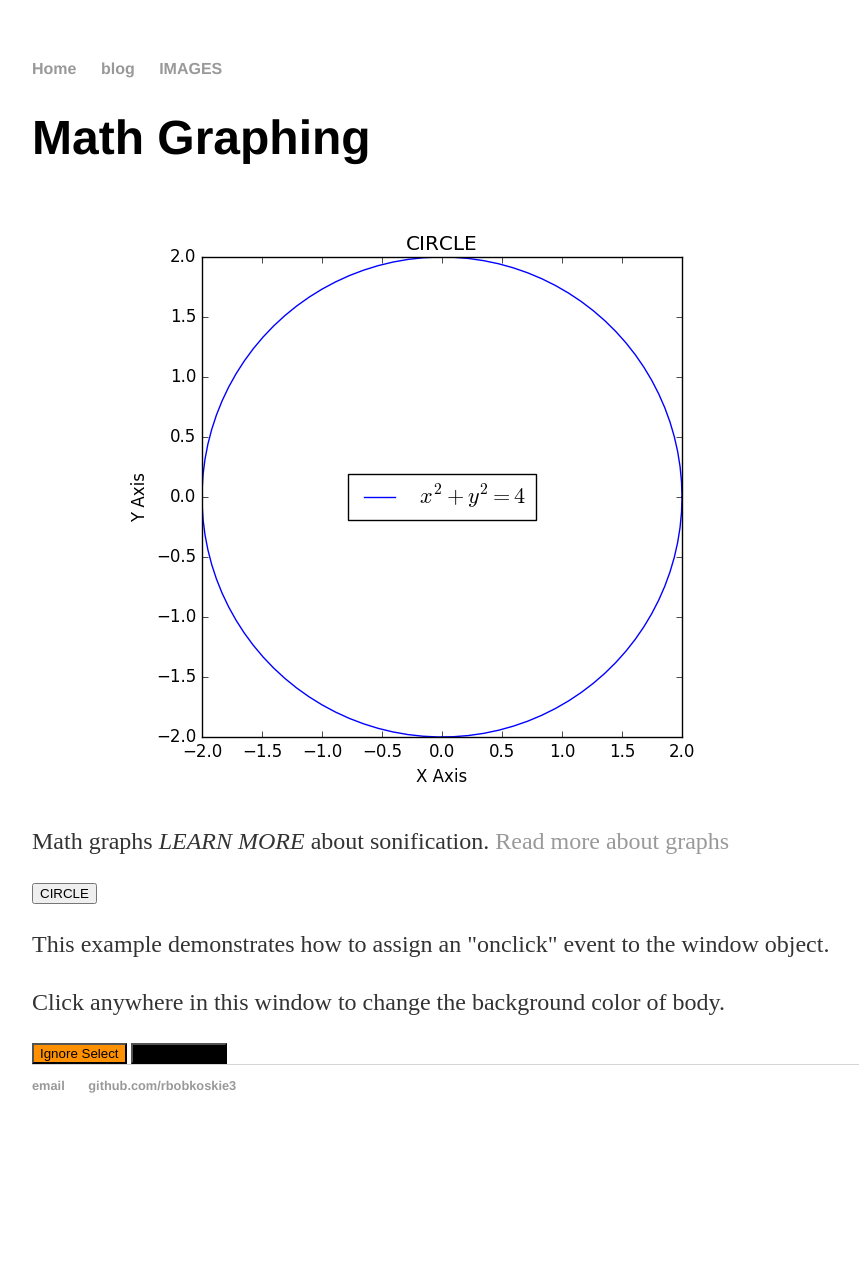
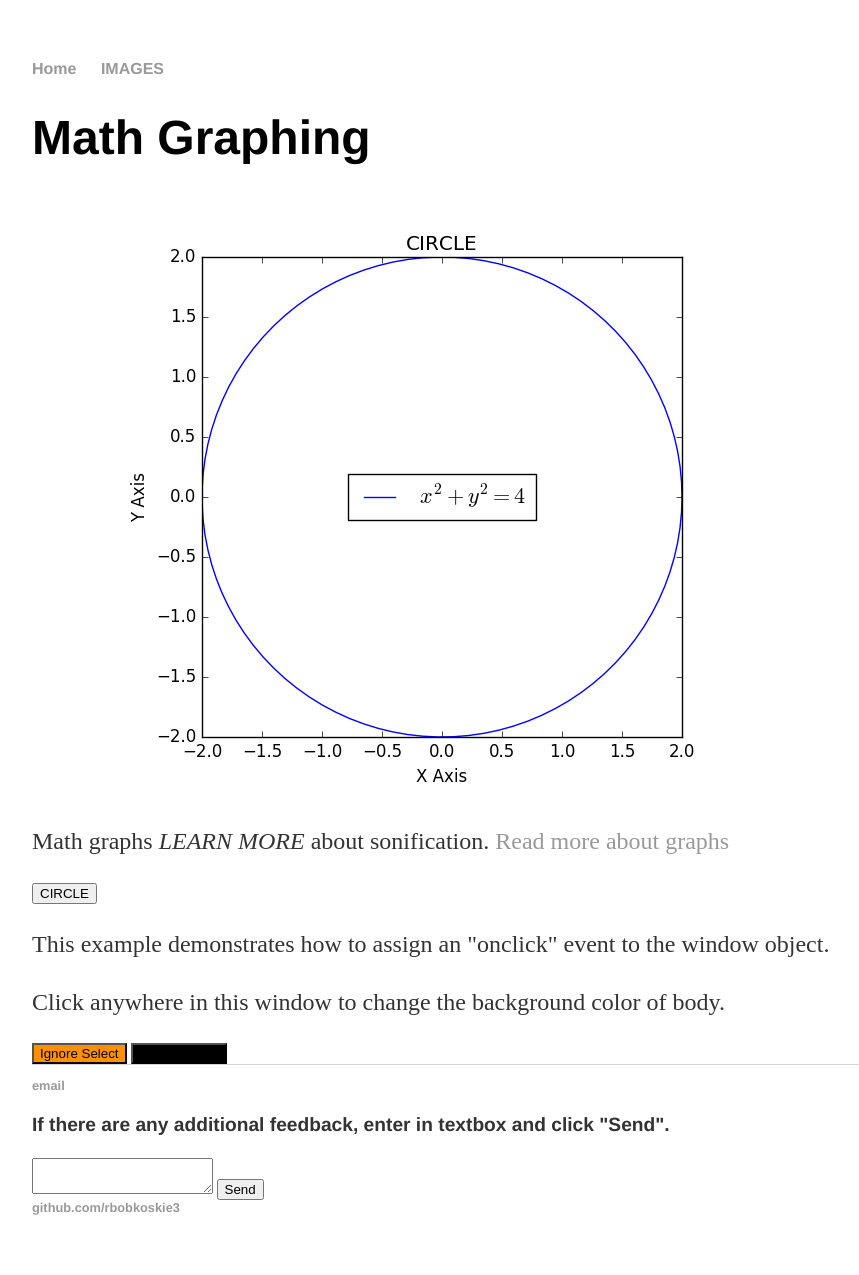
Before and after one commit to rbobkoskie3/rbobkoskie3.github.io, a Jekyll site: the page built from index.html, in a window 1280 px wide. Shown: the whole page, without its empty margins (160-1019 px from the left). Built offline with Jekyll 4.4.1, drawn with Linux system fonts in a browser that asks for light colours; before the commit the page ends 1153 px from its top, so only the background shows below that.

Commit message:
Update default.html

```diff
--- a/_layouts/default.html
+++ b/_layouts/default.html
@@ -9,7 +9,6 @@
 			<nav>
 	    		<ul>
 	        		<li><a href="/">Home</a></li>
-		        	<li><a href="/blog">blog</a></li>
 	        		<li><a href="/images">IMAGES</a></li>
 	    		</ul>
 			</nav>
@@ -21,6 +20,11 @@
 			<footer>
 	    		<ul>
 	        		<li><a href="mailto:rbobkoskie3@gatech.edu">email</a></li>
+				<p>If there are any additional feedback, enter in textbox and click "Send".</p>
+				<form action="mailto:rbobkoskie3@gatech.edu" method="GET">
+					<textarea name="body"></textarea>
+					<input type="submit" value="Send" />
+				</form>
 	        		<li><a href="https://github.com/rbobkoskie3">github.com/rbobkoskie3</a></li>
 				</ul>
 			</footer>
```
